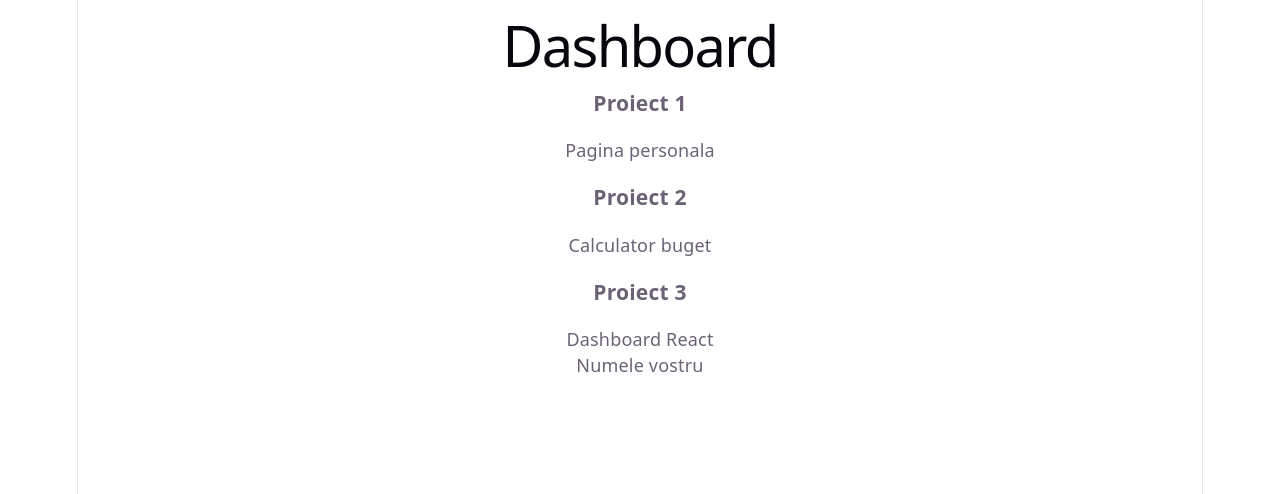
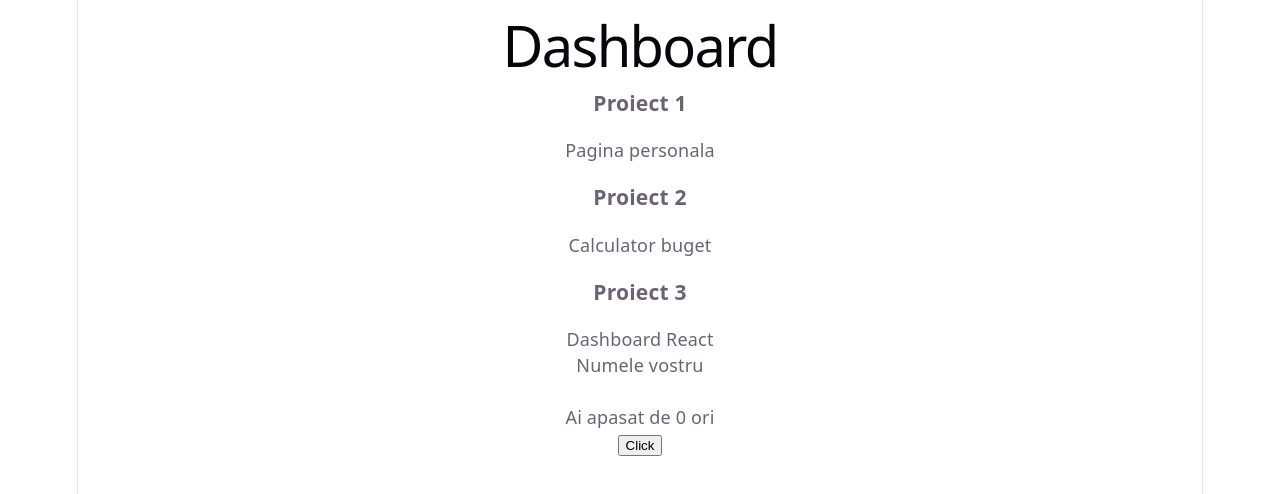
Before and after one commit to sub5ramattramain/Laborator_PW, a React (Vite) app: page / in a window 1280 px wide. Shown: the top 494 px of the page. Built offline with nearby package versions, Linux system fonts and the light colour scheme.

Commit message:
feat: added count button

```diff
--- a/src/App.jsx
+++ b/src/App.jsx
@@ -1,17 +1,23 @@
 import Card from './Card';
+import { useState } from 'react';
+
 const projects = [
 { title: "Proiect 1", description: "Pagina personala" },
 { title: "Proiect 2", description: "Calculator buget" },
 { title: "Proiect 3", description: "Dashboard React" },
 ];
+
 function App() {
+  const [count, setCount] = useState(0);
 return (
 <div>
 <h1>Dashboard</h1>
 {projects.map(function(item, index) {
 return <Card key={index} title={item.title} description={item.description} />;
 })}
-<p>Numele vostru </p>
+<p>Numele vostru </p><br></br>
+<p>Ai apasat de {count} ori</p>
+<button onClick={() => setCount(count + 1)}>Click</button>
 </div>
 );
 }
```
